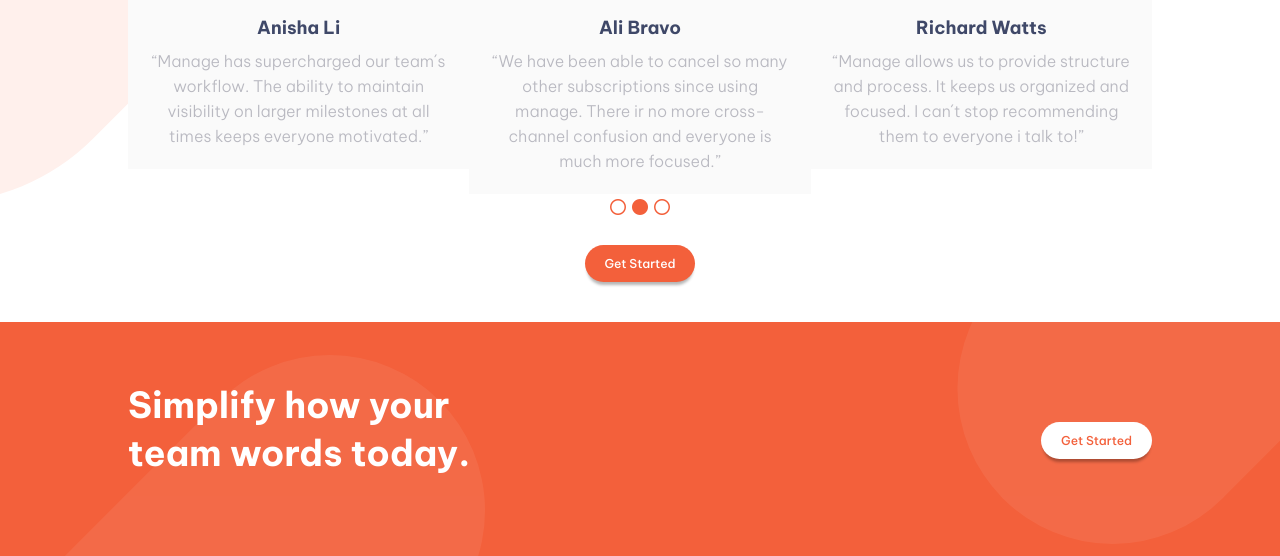
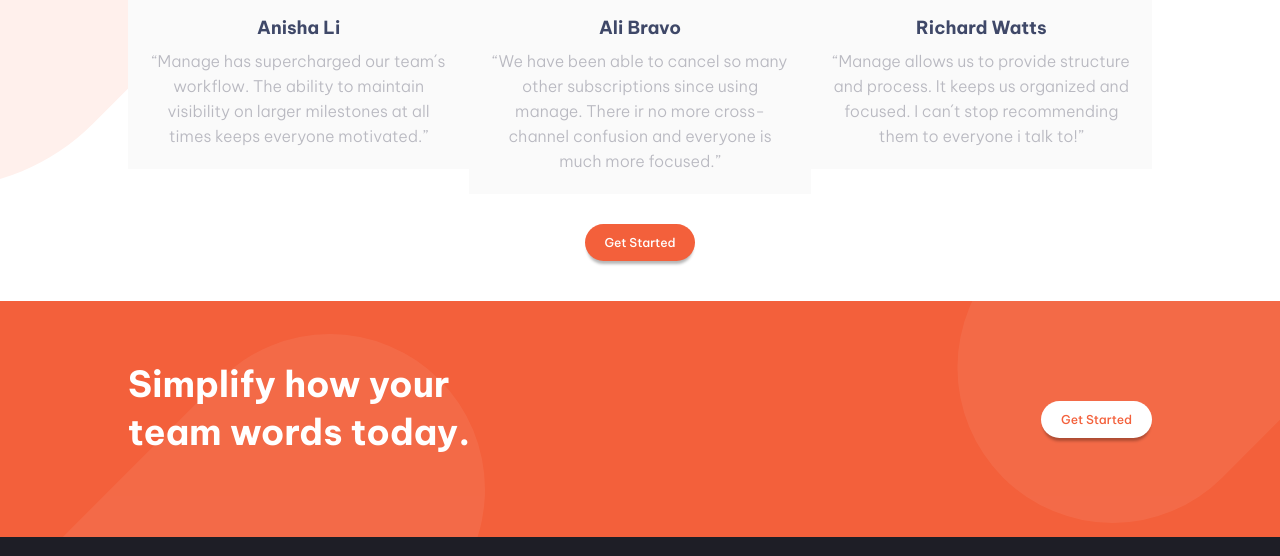
Before and after one commit to manualvez/proyecto-crehana-html-css, a plain HTML site: page index.html in a window 1280 px wide. Shown: the part 1537-2093 px from the top of the page. Drawn offline with Linux system fonts and the light colour scheme.

Commit message:
corrijo error Carrusel

```diff
--- a/css/query.css
+++ b/css/query.css
@@ -133,7 +133,7 @@ Los diseños se crearon con los siguientes anchos:
     #section-3 section {
         display: flex;
     }
-    .fa-circle, #carrusel{
+    #section-3 i{
         display: none;
     }
     /* END */
--- a/css/style.css
+++ b/css/style.css
@@ -231,9 +231,11 @@ header main img {
 }
 #carrusel {
     display: flex;
+}
+#section-3 i {
     justify-content: space-between;
     color: #F3603B;
-    width: 60px;
+    width: 30px;
     margin-top: 5px;
 }
 #section-3 .button {
```
